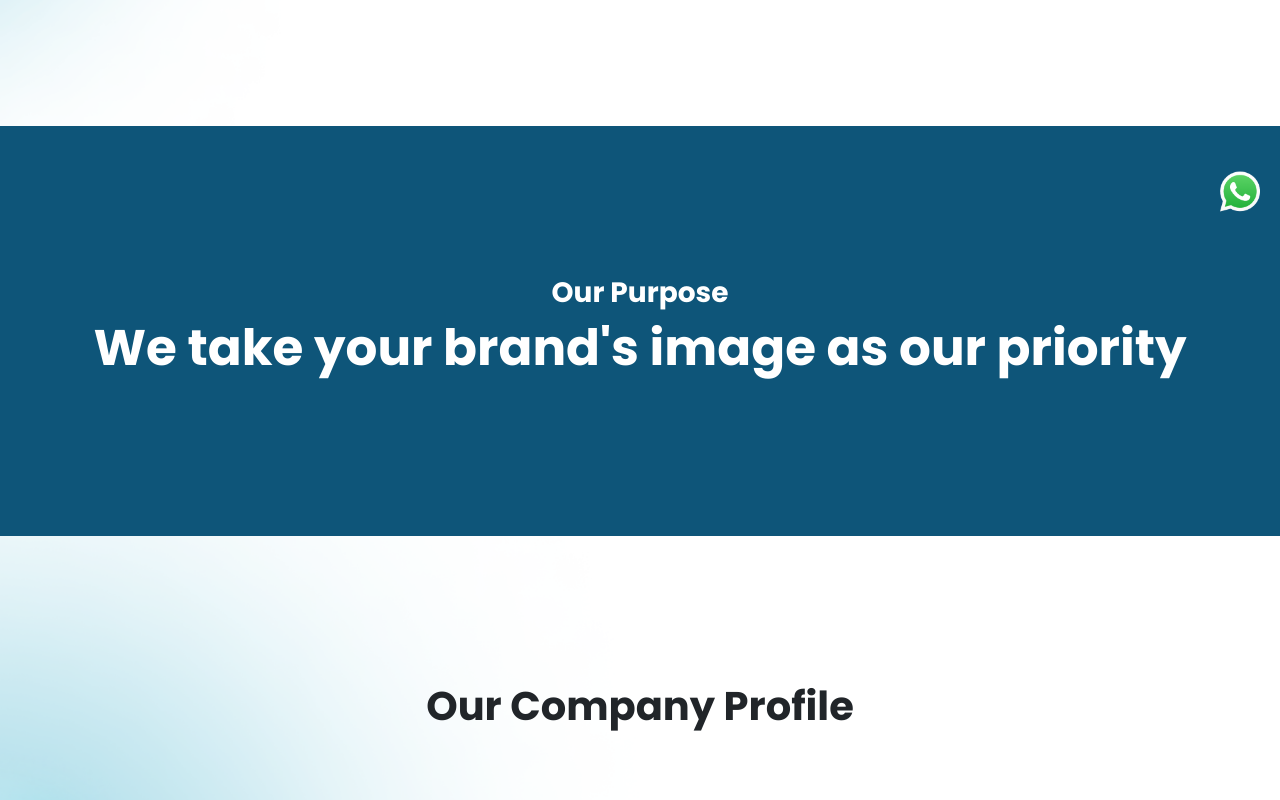
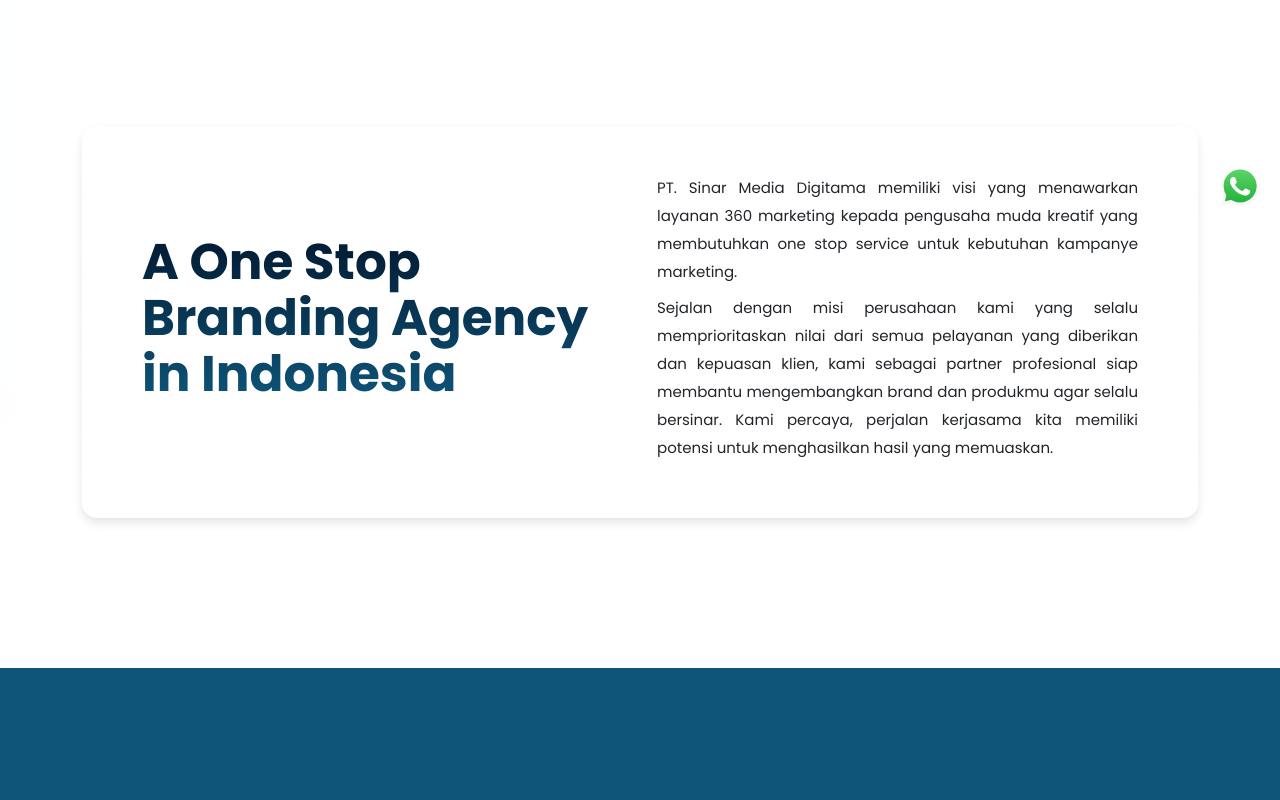
Before and after one commit to charint4/sinarmediadigitama, a React (Create React App) app: page /AboutUs in a window 1280 px wide. Shown: the part 560-1360 px from the top of the page. Built offline with nearby package versions, Linux system fonts and the light colour scheme; grey boxes are pictures that could not be loaded.

Commit message:
add some cw to data

```diff
--- a/src/App.css
+++ b/src/App.css
@@ -244,9 +244,11 @@
 @media only screen and (max-width: 768px) {
   .slick-prev:before {
     margin-right: -50px !important;
+    display: none;
   }
   .slick-next:before {
     margin-left: -40px !important;
+    display: none;
   }
 }
 @media only screen and (max-width: 576px) {
--- a/src/Components/AboutUs/Section2/Data.js
+++ b/src/Components/AboutUs/Section2/Data.js
@@ -7,5 +7,13 @@ export default [
         fourth : "Established Sinar Media Digitama as the umbrella company that builds creative and agile business processes using better systems and technology",
         onw : "Onwards"
     },
+    {
+        head : "History Kami",
+        first : "Diawali dengan terbentuknya agency kecil yang menawarkan pelayanan bahan percetakan akrilik, plastik, dan material berbasis kayu",
+        second : "Memperluas jenis layanan yang kami berikan dengan mencakup unit berbasis logam",
+        third : "Membangun workshop yang lebih besar untuk mendukung proses pengerjaan jumlah proyek yang semakin meningkat. ",
+        fourth : "Mendirikan Sinar Media Digitama sebagai payung perusahaan yang membangun proses bisnis kreatif dan cepat menggunakan sistem dan teknologi yang lebih baik.",
+        onw : "Onwards"
+    }
 
 ]
--- a/src/Components/AboutUs/Section3abt/Data.js
+++ b/src/Components/AboutUs/Section3abt/Data.js
@@ -8,5 +8,15 @@ export default [
         fourth : "Choosing the best placement for your ad is crucial for your brand and product. Successful ad placement will elevate your brand awareness and visibility. Allow us to assist you in choosing the best option for your marketing strategy.",
         fifth : "Years of Experiences",
         sixth : "Our experience in the advertising industry has helped brands attain larger and more targeted audiences. We understand what the audience desires to convey a unique brand."
+    },
+    {
+        head : "Why Us?",
+        subhead : "What makes us different?",
+        first : "One stop service",
+        second : "Solusi One Stop Marketing muncul dari keinginan kami untuk menjadi agency pemasaran yang komprehensif dengan memberikan hasil yang memuaskan kepada klien kami, terlepas dari layanan yang dibutuhkan.",
+        third : "360 Approach",
+        fourth : "Menentukan penempatan iklan yang baik merupakan hal yang sangat penting untuk brand dan produk. Hal tersebut selain akan meningkatkan kesadaran juga dapat mengembangkan visibilitas brand. Perkenankan kami untuk siap bantu memilih opsi terbaik untuk strategi pemasaranmu.",
+        fifth : "Years of Experiences",
+        sixth : "Pengalaman kami dalam industri periklanan telah membantu beberapa brand menggapai audiens yang lebih luas dan sesuai. Kami memahami apa yang diinginkan audiens untuk menyampaikan brand yang unik."
     }
 ]
--- a/src/Components/AboutUs/Section4abt/Data.js
+++ b/src/Components/AboutUs/Section4abt/Data.js
@@ -3,5 +3,10 @@ export default [
         head : "Our Experiences",
         first : "Projects Handled",
         second : "Clients Satisfied"
+    },
+    {
+        head : "Experience Kami",
+        first : "Proyek yang ditangani",
+        second : "Klien yang puas"
     }
 ]
--- a/src/Components/Section1/Data.js
+++ b/src/Components/Section1/Data.js
@@ -3,5 +3,10 @@ export default [
         text1: "A One Stop Branding Agency in Indonesia",
         head: "Sinar Media Digitama has the vision to offer 360 marketing services for creative entrepreneurs who need a one-stop service for their marketing campaign needs.",
         subhead: " In line with our company's mission of always prioritizing the added value of every service and customer satisfaction, we aspire to be your professional partner in helping you develop your brand or product so that they always shine. Our future endeavors have the potential to bring breathtaking results"
+    },
+    {
+        text1: "A One Stop Branding Agency in Indonesia",
+        head: "PT. Sinar Media Digitama memiliki visi yang menawarkan layanan 360 marketing kepada pengusaha muda kreatif yang membutuhkan one stop service untuk kebutuhan kampanye marketing.",
+        subhead: "Sejalan dengan misi perusahaan kami yang selalu memprioritaskan nilai dari semua pelayanan yang diberikan dan kepuasan klien, kami sebagai partner profesional siap membantu mengembangkan brand dan produkmu agar selalu bersinar. Kami percaya, perjalan kerjasama kita memiliki potensi untuk menghasilkan hasil yang memuaskan."
     }
 ]
```
